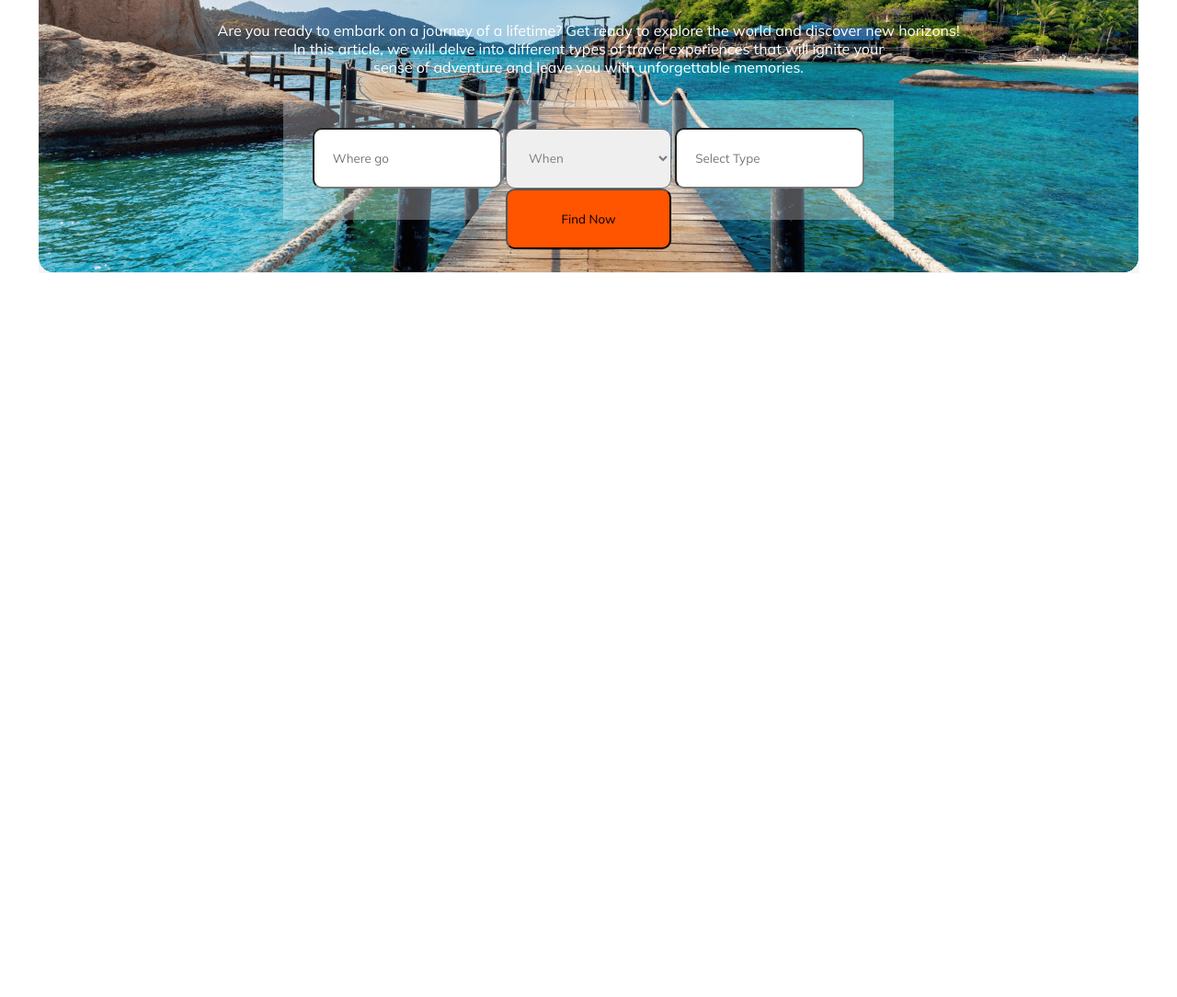
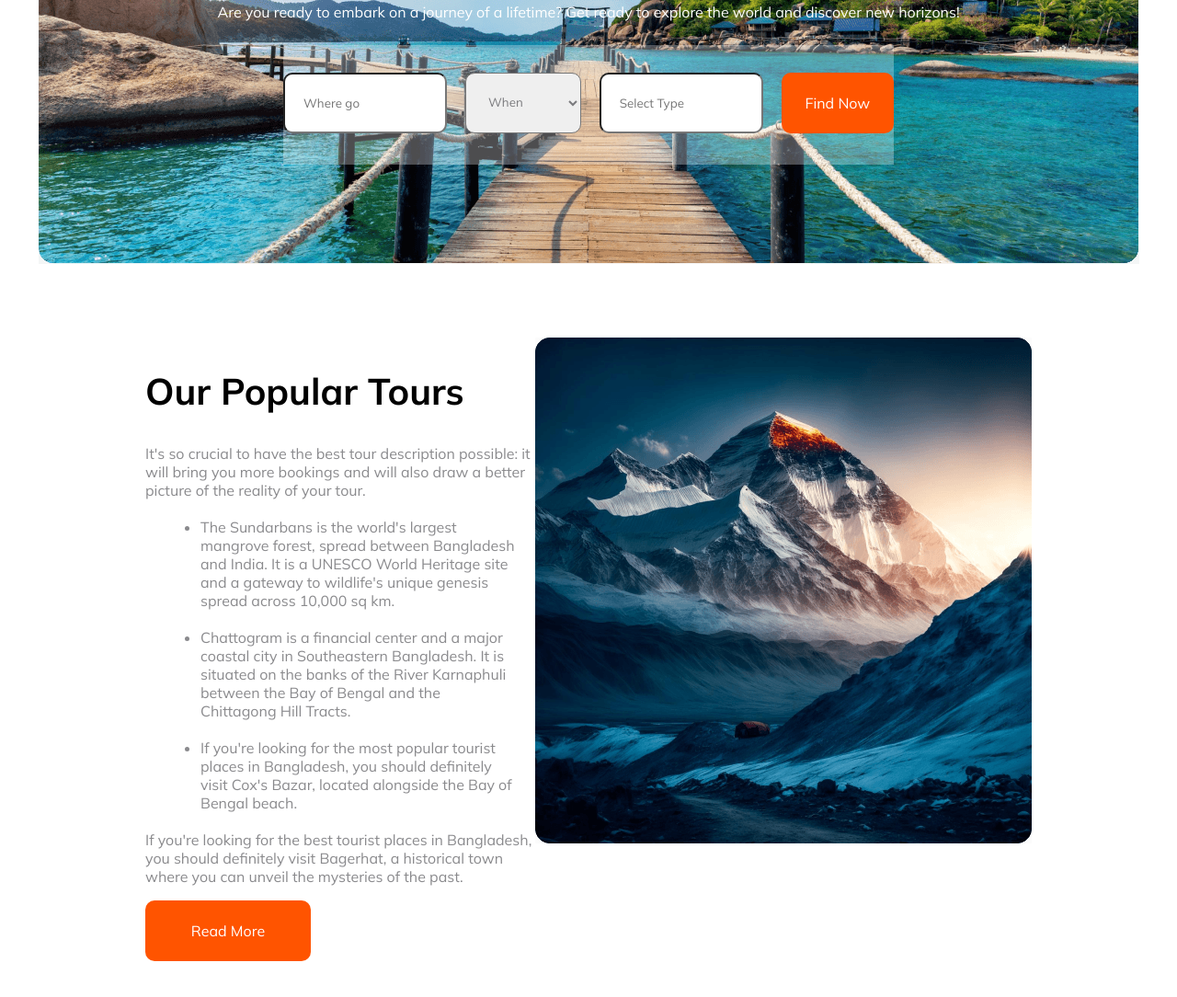
Before and after one commit to purna25/trek-travel, a plain HTML site: page index.html in a window 1280 px wide. Shown: the part 408-1492 px from the top of the page at 92% size. Before the commit the page ends 800 px from the top, so only its background shows below. Drawn offline with Linux system fonts and the light colour scheme; a web font is replaced by a local one.

Commit message:
added popular tour

```diff
--- a/index.html
+++ b/index.html
@@ -29,7 +29,7 @@
             </nav>
             <section class="container">
                 <h1 class="title">Explore Your Travel</h1>
-                <p class="header-para">Are you ready to embark on a journey of a lifetime? Get ready to explore the world and discover new horizons! <br> In this article, we will delve into different types of travel experiences that will ignite your <br>sense of adventure and leave you with unforgettable memories.</p>
+                <p class="header-para">Are you ready to embark on a journey of a lifetime? Get ready to explore the world and discover new horizons!</p>
                 <div class="form">
                     <input class="box-size" type="places name" placeholder="Where go">
 
@@ -56,8 +56,36 @@
 
             </section>
 
+
         </header>
         <main>
+            <section>
+               <div class="main">
+                <div>
+                    <h1 class="main-title">Our Popular Tours</h1>
+                    <div class="main-description">
+                        <p>It's so crucial to have the best tour description possible: it will bring you more bookings and will also draw a better picture of the reality of your tour.
+
+                        </p>
+                        <ul>
+                            <li class="tour">The Sundarbans is the world's largest mangrove forest, spread between Bangladesh and India. It is a UNESCO World Heritage site and a gateway to wildlife's unique genesis spread across 10,000 sq km.
+                            </li>
+                            <li class="tour">Chattogram is a financial center and a major coastal city in Southeastern Bangladesh. It is situated on the banks of the River Karnaphuli between the Bay of Bengal and the Chittagong Hill Tracts.
+                            </li>
+                            <li class="tour">If you're looking for the most popular tourist places in Bangladesh, you should definitely visit Cox's Bazar, located alongside the Bay of Bengal beach.
+                            </li>
+                        </ul>
+                        <p>If you're looking for the best tourist places in Bangladesh, you should definitely visit Bagerhat, a historical town where you can unveil the mysteries of the past.
+
+                        </p>
+                    </div>
+                    <button class="btn-primary">Read More</button>
+                </div>
+                <div>
+                    <img src="Images/Rectangle 4.png" alt="">
+                </div>
+               </div>
+            </section>
 
         </main>
         <footer>
--- a/styles/portfolio.css
+++ b/styles/portfolio.css
@@ -70,16 +70,21 @@ nav li a{
                                     height: 500px;
                                     width: 100%;
                                     background-position: center;
-                                    padding-top: 80px;
+                                    padding-top: 60px;
+
+
 
 }
 .form{
-                                    background-color: #ffffff4c;
+                                    background-color: #ffffff4b;
                                     height: 100px;
                                     padding-top: 30px;
                                     margin-left: 300px;
                                     margin-right: 300px;
                                     font-size: 16px;
+                                    display: flex;
+                                    justify-content: center;
+                                    gap: 20px;
 
 
 }
@@ -102,4 +107,65 @@ nav li a{
                                     width: 180px;
                                     background-color: #FF5400;
                                     border-radius: 10px;
+                                    color: #FFFFFF;
+                                    font-size: 16px;
+                                    border: none;
 }
+.main{
+                                    display: flex;
+                                    justify-content: space-between;
+                                    margin: 50px 150px;
+}
+.main-title{
+                                    font-size: 40px;
+}
+.main-description{
+                                    font-size: 16px;
+                                    color: #1313187e;
+}
+.tour{
+                                    margin: 20px;
+}
+
+
+
+
+
+
+
+@media screen and (max-width:576px) {
+           nav{
+                                    display: block;
+                                    margin: 0;
+
+           }
+          nav > ul{
+                                    flex-direction: column;
+
+
+          }
+          .title{
+                                    font-size: 22px;
+          }
+          .header-para{
+                                    font-size: 14px;
+          }
+          .form{
+                                   flex-direction: column;
+                                   margin: 0 30px;
+                                  display: grid;
+                                  height: 350px;
+
+
+          }
+          .container{
+                                    height: 600px;
+                                    margin: 0 ;
+                                    border-radius: 10px;
+
+
+          }
+
+
+
+}
```
